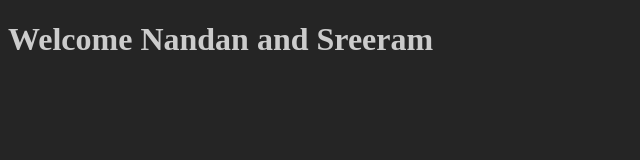
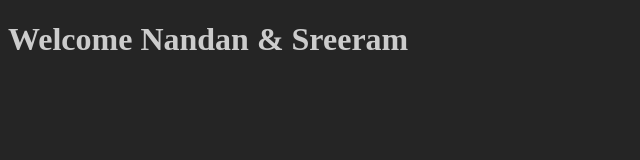
Before and after one commit to TogetherBuilds/collaboration-crap, a plain HTML site: page index.html in a window 1280 px wide. Shown: the whole page, without its empty margins (0-640 px from the left). Drawn offline with Linux system fonts and the light colour scheme.

Commit message:
Update index.html
Made a small change

```diff
--- a/index.html
+++ b/index.html
@@ -8,6 +8,6 @@
 		<title>Collaboration Crap</title>
 	</head>
 	<body>
-		<h1>Welcome Nandan and Sreeram</h1>
+		<h1>Welcome Nandan & Sreeram</h1>
 	</body>
 </html>
```
